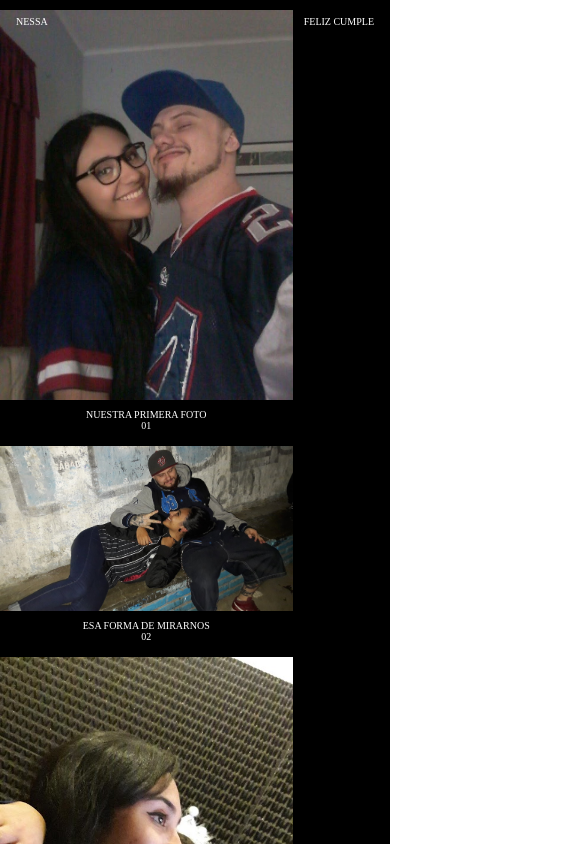
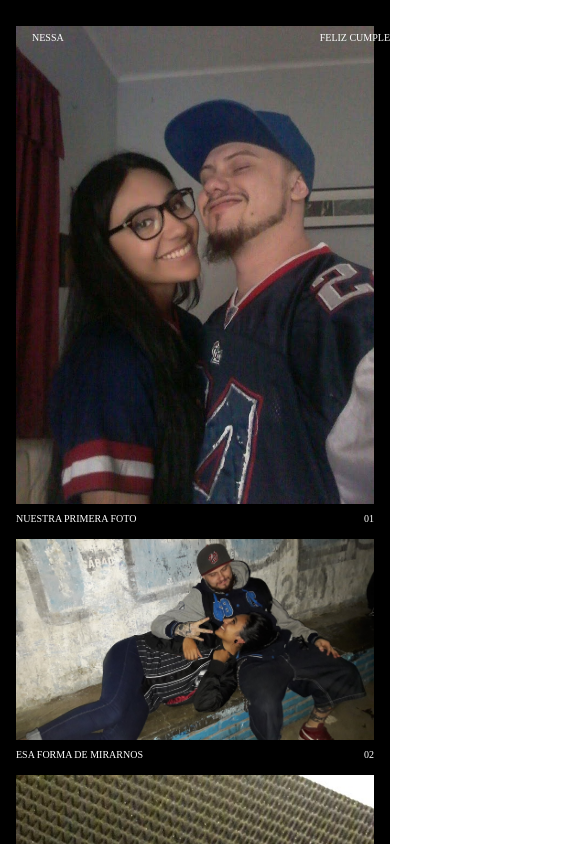
Before and after one commit to 219WD/nessa, a React (Vite) app: page / in a window 390 px wide. Shown: the top 844 px of the page, 585 px wide, since content can reach past the window. Built offline with nearby package versions, Linux system fonts and the light colour scheme.

Commit message:
correcciones en el mobile

```diff
--- a/src/App.css
+++ b/src/App.css
@@ -10,7 +10,7 @@ body {
 }
 
 .wrapper {
-  width: 100%;
+  width: 100vw;
   height: 100%;
   background-color: #000;
   transition: 0.5s background-color;
@@ -148,6 +148,10 @@ nav {
 }
 
 @media (max-width: 900px) {
+  .wrapper {
+    overflow: hidden;
+    padding: 1rem;
+  }
   h1 {
     font-size: 32px;
     margin-bottom: 0.5em;
@@ -177,7 +181,7 @@ nav {
   }
 
   .item-copy {
-    flex-direction: column; /* Hacer que las líneas sean verticales */
+    flex-direction: row; /* Hacer que las líneas sean verticales */
     text-align: center;
   }
 
@@ -191,6 +195,10 @@ nav {
 
   .active-img-indicator {
     display: none; /* Reducir elementos visuales innecesarios */
+  }
+
+  .images{
+    width: 100%; /* Ajustar al contenedor */
   }
 }
 
```
